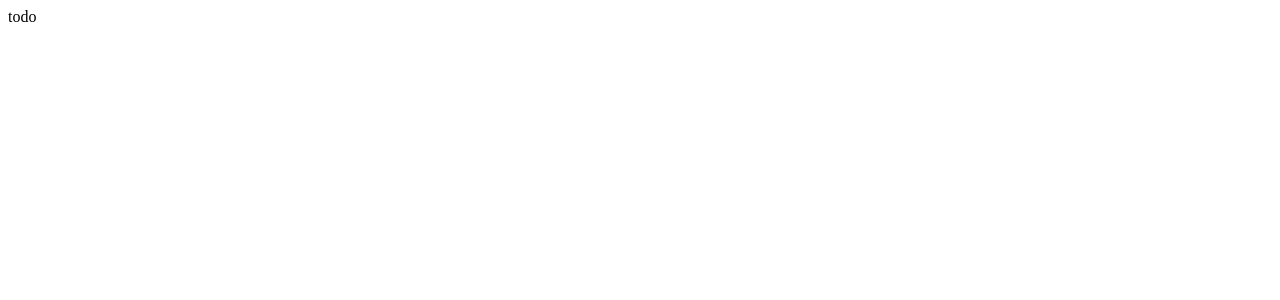
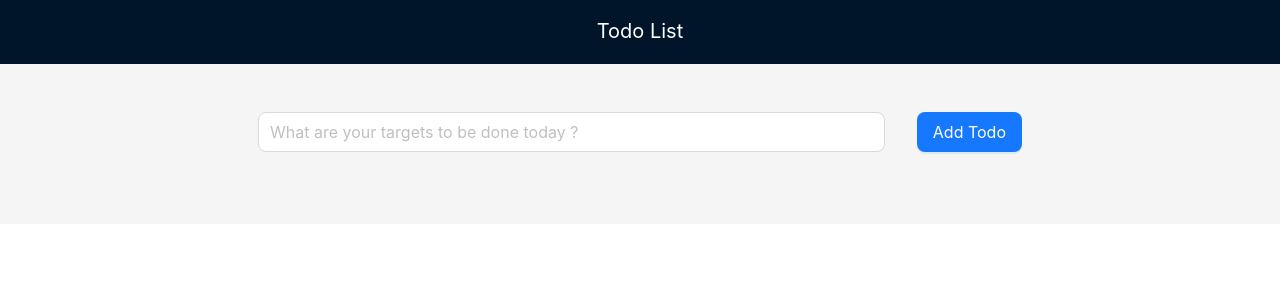
Before and after one commit to lctrayden25/todolist-frontend, a React (Vite) app: page / in a window 1280 px wide. Shown: the top 300 px of the page. Built offline with nearby package versions, Linux system fonts and the light colour scheme.

Commit message:
setup antd container

```diff
--- a/src/App.css
+++ b/src/App.css
@@ -0,0 +1,5 @@
+* {
+    padding: 0;
+    margin: 0;
+    box-sizing: border-box;
+}
--- a/src/App.tsx
+++ b/src/App.tsx
@@ -1,7 +1,13 @@
 import "./App.css";
+import PageWrapper from "./components/PageWrapper";
+import TodoList from "./components/TodoLIst";
 
 function App() {
-	return <>todo</>;
+	return (
+		<PageWrapper>
+			<TodoList />
+		</PageWrapper>
+	);
 }
 
 export default App;
--- /dev/null
+++ b/src/components/PageWrapper.tsx
@@ -0,0 +1,43 @@
+import { Layout, Space, Typography } from "antd";
+import { Content, Header } from "antd/es/layout/layout";
+import React from "react";
+
+type PageWrapperProps = {
+	children: React.ReactNode;
+};
+
+const PageWrapper = ({ children }: PageWrapperProps) => {
+	return (
+		<Layout>
+			<Header
+				style={{
+					display: "flex",
+					alignItems: "center",
+					justifyContent: "center",
+				}}
+			>
+				<Typography.Text style={{ color: "#fff", fontSize: "20px" }}>
+					Todo List
+				</Typography.Text>
+			</Header>
+			<Content
+				style={{
+					maxWidth: "860px",
+					width: "100%",
+					margin: "auto",
+					padding: "3rem",
+				}}
+			>
+				<Space.Compact
+					style={{ width: "100%", display: "flex" }}
+					direction="horizontal"
+					block
+				>
+					{children}
+				</Space.Compact>
+			</Content>
+		</Layout>
+	);
+};
+
+export default PageWrapper;
--- /dev/null
+++ b/src/components/TodoList.tsx
@@ -0,0 +1,43 @@
+import { Button, Flex, Form, Input } from "antd";
+import React, { useCallback, useState } from "react";
+import { API_URL } from "../helpers/constant";
+
+type TodoType = {
+	todo: string;
+};
+
+const TodoList = () => {
+	const [data, setData] = useState<undefined>();
+	const [form] = Form.useForm();
+
+	const onFinish = useCallback(async (values: TodoType) => {
+		console.log(values);
+	}, []);
+
+	return (
+		<Form
+			// name="todoForm"
+			onFinish={onFinish}
+			initialValues={{ todo: "" }}
+			autoComplete="off"
+			style={{ width: "100%" }}
+		>
+			<Flex gap={32}>
+				<Form.Item<TodoType> name="todo" style={{ width: "100%" }}>
+					<Input
+						type="text"
+						placeholder="What are your targets to be done today ?"
+						size="large"
+					/>
+				</Form.Item>
+				<Form.Item>
+					<Button type="primary" htmlType="submit" size="large">
+						Add Todo
+					</Button>
+				</Form.Item>
+			</Flex>
+		</Form>
+	);
+};
+
+export default TodoList;
--- /dev/null
+++ b/src/helpers/constant.ts
@@ -0,0 +1 @@
+export const API_URL = import.meta.env.VITE_API_URL;
```
Also changed, not shown: 1 other file (tests, documents, lock files or other folders).
